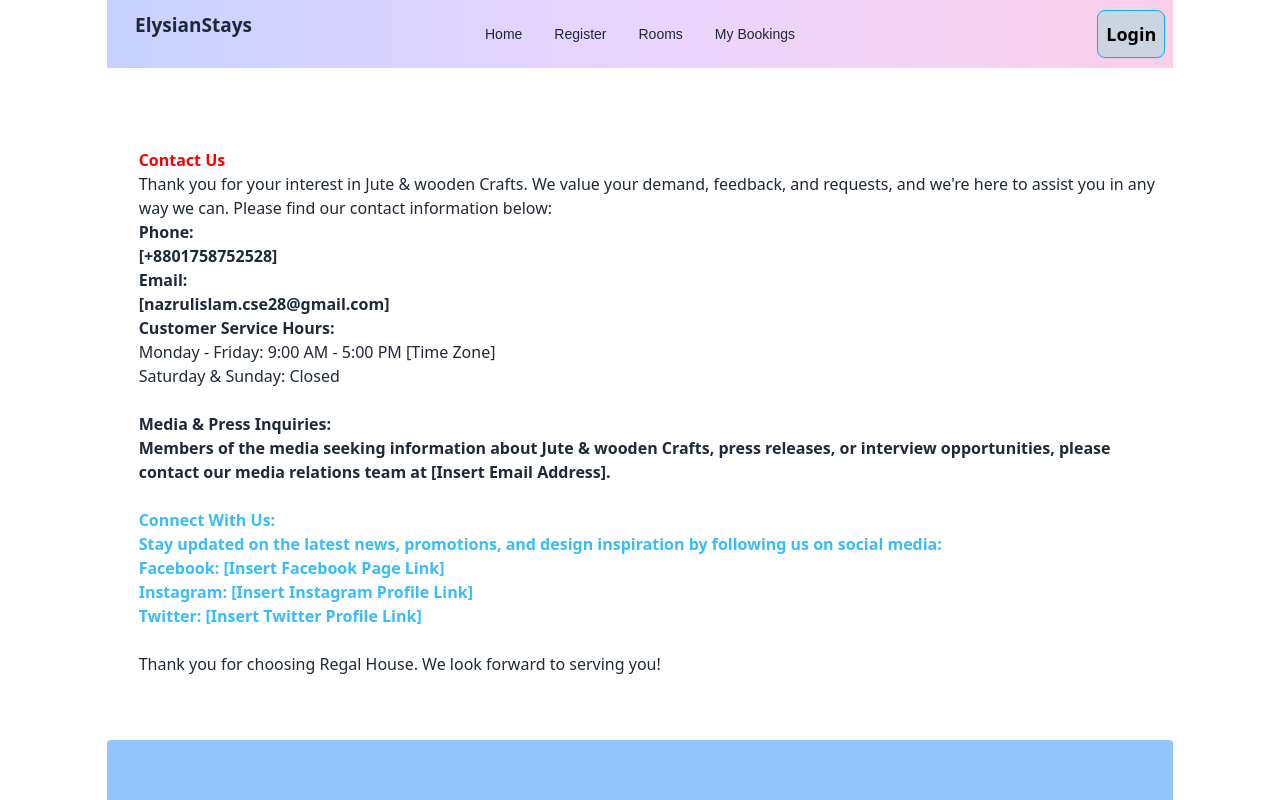
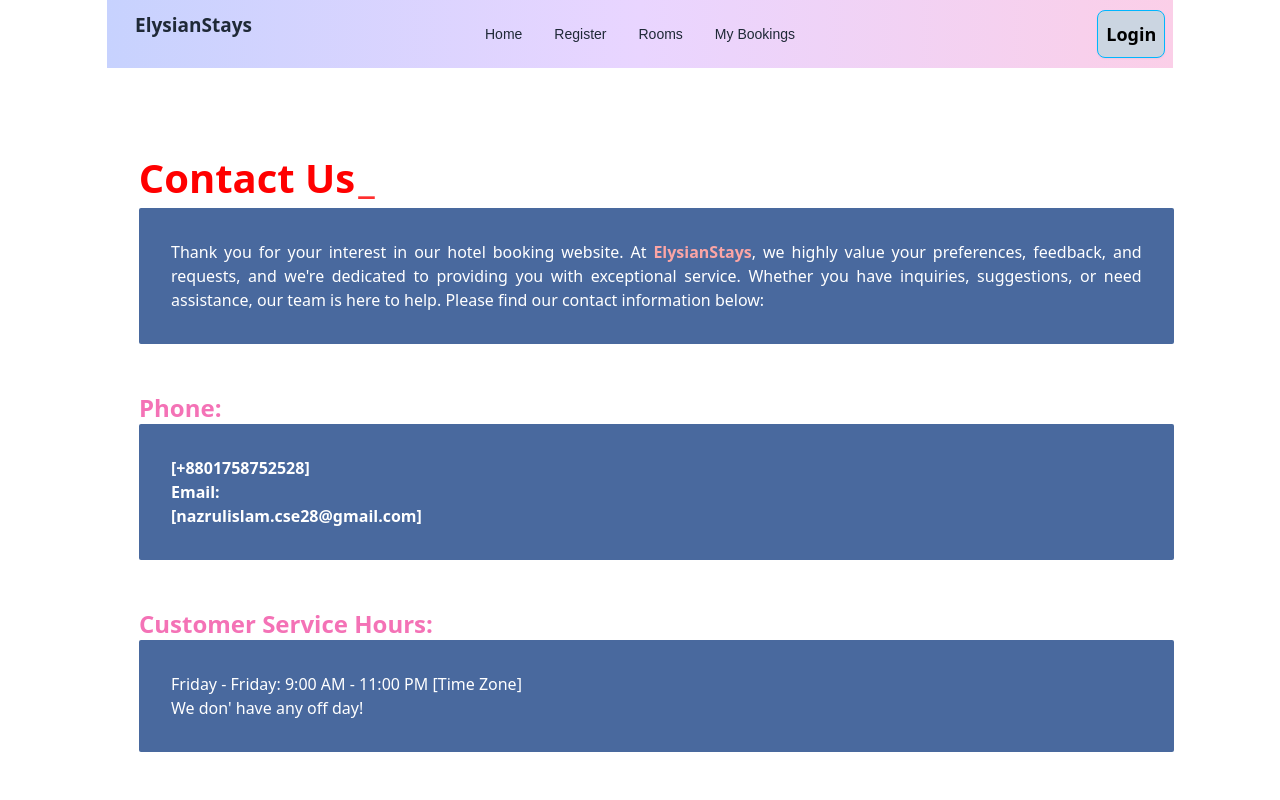
Before and after one commit to Nazrul144/hotel-booking-client-side, a React (Vite) app: page /contact in a window 1280 px wide. Shown: the top 800 px of the page. Built offline with nearby package versions, Linux system fonts and the light colour scheme; no server answers.

Commit message:
two optional section added

```diff
--- a/package.json
+++ b/package.json
@@ -10,6 +10,7 @@
     "preview": "vite preview"
   },
   "dependencies": {
+    "animate.css": "^4.1.1",
     "axios": "^1.6.8",
     "firebase": "^10.11.1",
     "localforage": "^1.10.0",
@@ -17,6 +18,7 @@
     "prop-types": "^15.8.1",
     "react": "^18.2.0",
     "react-animations": "^1.0.0",
+    "react-awesome-reveal": "^4.2.10",
     "react-datepicker": "^6.9.0",
     "react-dom": "^18.2.0",
     "react-helmet-async": "^2.0.5",
--- a/src/components/Footer.jsx
+++ b/src/components/Footer.jsx
@@ -23,7 +23,7 @@ const Footer = () => {
                     </div>
                 </nav>
                 <aside>
-                    <p>Copyright © 2024 - All right reserved by  ElysianStays Ltd</p>
+                    <p>Copyright © 2024 - All right reserved by  <span className="text-red-400 font-medium">ElysianStays</span> Ltd</p>
                 </aside>
             </footer>
         </div>
--- a/src/pages/About.jsx
+++ b/src/pages/About.jsx
@@ -1,5 +1,5 @@
 import { Fade } from "react-awesome-reveal";
-// import 'animate.css';
+import 'animate.css';
 const About = () => {
     return (
         <div>
@@ -7,49 +7,46 @@ const About = () => {
             <div className='ml-8 mr-8'>
                 <div className='mt-10'>
                     <Fade cascade>
-                <h3 className='text-xl font-bold text-sky-400 mt-6 animate__animated animate__fadeInRight animate__animated animate__backInDown'>About  Jute & wooden Crafts</h3>
-                    <p className='animate__animated animate__fadeInLeftBig'>
-                        Welcome to  Jute & wooden Crafts, where we believe in the timeless elegance of luxury living. Founded with a vision to redefine sophistication in home decor,  Jute & wooden Crafts is dedicated to curating exquisite collections that elevate your living spaces to new heights of opulence.
+                        <h3 className='text-xl text-center mb-4 font-bold text-sky-400 mt-8 animate__animated animate__fadeInRight animate__animated animate__backInDown'>About <span className="text-purple-400 font-bold">ElysianStays</span></h3>
+                        <div className="bg-pink-500 text-white p-8 rounded-lg">
+                            <p className='animate__animated animate__fadeInLeftBig text-justify'>
+                                Welcome to ElysianStays, where we believe in the timeless elegance of luxury living. Founded with a vision to redefine sophistication in travel accommodations, ElysianStays is dedicated to curating exquisite stays that elevate your travel experiences to new heights of opulence. Whether you're seeking a lavish getaway or a cozy retreat, our carefully curated selection of accommodations promises unparalleled comfort and indulgence. Explore our collection and embark on a journey of refined hospitality with ElysianStays
                             </p>
+                        </div>
                     </Fade>
 
                     <Fade cascade>
-               <h3 className='text-xl font-bold text-sky-400 mt-6 animate__animated animate__fadeInUp'>Our Story</h3>
+                        <h3 className='text-xl font-bold text-sky-400 mt-8 animate__animated animate__fadeInUp text-center mb-4'>Our Story</h3>
+                        <div className="bg-pink-500 text-white p-8 rounded-lg">
                             <p className='animate__animated animate__fadeInRight'>
-                        Established in [year],  Jute & wooden Crafts has been a beacon of luxury lifestyle solutions for discerning homeowners, interior designers, and architects alike. Our journey began with a passion for craftsmanship and an unwavering commitment to quality. Over the years, we've cultivated enduring relationships with artisans and designers from around the world, allowing us to bring you the finest selection of furniture, decor, and accessories.
+                                Established in 2016, ElysianStays has been a beacon of luxury hospitality solutions for discerning travelers, vacation planners, and adventurers alike. Our journey began with a passion for exceptional experiences and an unwavering commitment to quality service. Over the years, we've cultivated enduring relationships with hoteliers and hosts from around the world, allowing us to bring you the finest selection of accommodations, amenities, and experiences.
                             </p>
+                        </div>
                     </Fade>
 
                     <Fade cascade>
-            <h3 className='text-xl font-bold text-sky-400 mt-6 animate__animated animate__jackInTheBox'>Our Commitment</h3>
+                        <h3 className='text-xl font-bold text-sky-400 mt-8 animate__animated animate__jackInTheBox text-center mb-4'>Our Commitment</h3>
+                        <div className="bg-pink-500 text-white p-8 rounded-lg">
                             <p>
-                        Quality is the cornerstone of everything we do. From the materials, we source to the craftsmanship behind each piece, we hold ourselves to the highest standards of excellence. We take pride in offering luxury furnishings that not only exude beauty but also stand the test of time.
+                                Quality is the cornerstone of everything we do at ElysianStays. From the accommodations we select to the service we provide, we hold ourselves to the highest standards of excellence. We take pride in offering luxury stays that not only exude beauty but also guarantee comfort and durability. Each property in our collection is meticulously curated to ensure an unforgettable experience that stands the test of time.
                             </p>
+                        </div>
                     </Fade>
 
                     <Fade cascade>
-            <h3 className='text-xl font-bold text-sky-400 mt-6 animate__animated animate__jackInTheBox'>Our Commitment</h3>
-                    <p>
-                        Quality is the cornerstone of everything we do. From the materials, we source to the craftsmanship behind each piece, we hold ourselves to the highest standards of excellence. We take pride in offering luxury furnishings that not only exude beauty but also stand the test of time.
+                        <div>
+                            <h3 className="text-center font-bold text-sky-400 mt-8 mb-4 text-xl">Discover Luxury, Redefine Hospitality</h3>
+                            <div className="bg-pink-500 text-white p-8 rounded-lg">
+                            <p className='animate__animated animate__lightSpeedInRight'>
+                                Whether you're planning a luxurious getaway or seeking a cozy retreat, ElysianStays invites you to explore our curated selection of accommodations and experience the unparalleled hospitality and timeless elegance that define us.
                             </p>
-            </Fade>
-
-            <Fade cascade>
-            <h3 className='text-xl font-bold text-sky-400 mt-6 animate__animated animate__jackInTheBox'>Our Commitment</h3>
-                    <p>
-                        Quality is the cornerstone of everything we do. From the materials, we source to the craftsmanship behind each piece, we hold ourselves to the highest standards of excellence. We take pride in offering luxury furnishings that not only exude beauty but also stand the test of time.
-                    </p>
-            </Fade>
-
-
-                  <Fade cascade>
-                  <h3 >Discover Luxury, Redefine Elegance</h3>
-                    <p className='animate__animated animate__lightSpeedInRight'>
-                        Whether you're furnishing a lavish estate or adding a touch of refinement to your urban sanctuary,  Jute & wooden Crafts invites you to explore our curated collections and experience the unparalleled craftsmanship and timeless sophistication that define us.
-                    </p>
+                            </div>
+                        </div>
                     </Fade>
                     <Fade fraction>
-                  <small className='font-semibold animate__animated animate__flipInX mt-24'>Thank you for choosing  Jute & wooden Crafts as your partner in luxury living.</small>
+                        <div className="bg-purple-300 mx-auto rounded-xl mt-8 w-1/2 p-6 text-xl">
+                        <small className='font-semibold animate__animated animate__flipInX mt-24'>Thank you for choosing ElysianStays as your partner in luxury hospitality.</small>
+                        </div>
                     </Fade>
 
                 </div>
--- a/src/pages/Contact.jsx
+++ b/src/pages/Contact.jsx
@@ -11,7 +11,7 @@ const Contact = () => {
     <div>
 
       <div className='ml-8'>
-      <h1 style={{ paddingTop: '5rem', margin: 'auto 0', fontWeight: 'normal' }}>
+      <h1 style={{ paddingTop: '5rem', margin: 'auto 0', fontWeight: 'normal',  fontSize: '2.5rem' }}>
         {/* Life is simple{' '} */}
         <span style={{ color: 'red', fontWeight: 'bold' }}>
           {/* Style will be inherited from the parent element */}
@@ -33,25 +33,30 @@ const Contact = () => {
       <section className="contact-us ml-8">
         <div className="contact-info">
         <Fade cascade damping={0.1}>
-        <p className='animate__animated animate__backInDown'>Thank you for your interest in  Jute & wooden Crafts. We value your demand, feedback, and requests, and we're here to assist you in any way we can. Please find our contact information below:</p>
+        <p className='animate__animated animate__backInDown bg-[#49699e] text-white p-8 text-justify rounded-sm '>
+        Thank you for your interest in our hotel booking website. At <span className='font-bold text-red-300'>ElysianStays</span>, we highly value your preferences, feedback, and requests, and we're dedicated to providing you with exceptional service. Whether you have inquiries, suggestions, or need assistance, our team is here to help. Please find our contact information below:</p>
        </Fade>
 
 
           <div className="phone-email font-bold animate__animated animate__backInDown ">
           <Fade cascade damping={0.1}>
-          <h3>Phone:</h3>
+          <h3 className='text-2xl mt-12  text-pink-400 '>Phone:</h3>
+            <div className='bg-[#49699e] text-white p-8 text-justify rounded-sm'>
             <p>[+8801758752528]</p>
             <h3>Email:</h3>
             <p>[nazrulislam.cse28@gmail.com]</p>
+            </div>
        </Fade>
 
           </div>
 
           <div className="customer-service-hours mb-6 animate__animated animate__bounceInLeft">
           <Fade cascade damping={0.1}>
-          <h3 className='font-bold'>Customer Service Hours:</h3>
-            <p>Monday - Friday: 9:00 AM - 5:00 PM [Time Zone]</p>
-            <p>Saturday & Sunday: Closed</p>
+          <h3 className='font-bold text-2xl mt-12  text-pink-400 '>Customer Service Hours:</h3>
+            <div className='bg-[#49699e] text-white p-8 text-justify rounded-sm'>
+            <p>Friday - Friday: 9:00 AM - 11:00 PM [Time Zone]</p>
+            <p>We don' have any off day!</p>
+            </div>
        </Fade>
 
           </div>
@@ -60,24 +65,28 @@ const Contact = () => {
 
           <div className="media-press-inquiries mb-6 font-bold animate__animated animate__fadeInLeft">
           <Fade cascade damping={0.1}>
-          <h3>Media & Press Inquiries:</h3>
-            <p>Members of the media seeking information about  Jute & wooden Crafts, press releases, or interview opportunities, please contact our media relations team at [Insert Email Address].</p>
+          <h3 className='text-2xl mt-12  text-pink-400 '>Media & Press Inquiries:</h3>
+            <p className='bg-[#49699e] text-white p-8 text-justify rounded-sm'>
+          For media inquiries regarding our hotel booking website, press releases, or interview opportunities, please reach out to our media relations team at
+           [nazrulislam@gmail.com]. We look forward to connecting with you and providing any information or assistance you may need.</p>
 
        </Fade>
           </div>
 
-          <div className="connect-with-us mb-6 font-bold text-sky-400 animate__animated animate__fadeInRight">
+          <div className="connect-with-us mb-6 font-bold text-pink-400 animate__animated animate__fadeInRight">
           <Fade cascade damping={0.1}>
-          <h3>Connect With Us:</h3>
+          <h3 className='text-2xl mt-12'>Connect With Us:</h3>
+            <div className='bg-[#49699e] text-white p-8 text-justify rounded-sm'>
             <p>Stay updated on the latest news, promotions, and design inspiration by following us on social media:</p>
             <p>Facebook: [Insert Facebook Page Link]</p>
             <p>Instagram: [Insert Instagram Profile Link]</p>
             <p>Twitter: [Insert Twitter Profile Link]</p>
+            </div>
        </Fade>
 
           </div>
 
-          <p>Thank you for choosing Regal House. We look forward to serving you!</p>
+          <p>Thank you for choosing us. We look forward to serving you!</p>
         </div>
       </section>
 
--- a/src/pages/authentication/Login.jsx
+++ b/src/pages/authentication/Login.jsx
@@ -95,7 +95,7 @@ const Login = () => {
 
                     </div>
 
-                    <button className="block w-full p-3 text-center dark:text-gray-50 dark:bg-violet-600 font-bold rounded-lg bg-[tomato]">Login</button>
+                    <button className="block w-full p-3 text-center dark:text-gray-50 dark:bg-violet-600 font-bold rounded-lg bg-[#22C1C3]">Login</button>
                 </form>
                 <div className="errorDiv">
 
--- a/src/pages/authentication/Register.jsx
+++ b/src/pages/authentication/Register.jsx
@@ -67,7 +67,7 @@ const Register = () => {
             <Helmet>
                 <title>Hotel-Booking | Register</title>
             </Helmet>
-            <div className="w-full max-w-md p-8 space-y-3 rounded-xl dark:bg-gray-50 dark:text-gray-800 mt-44 lg:mt-8 mx-auto shadow-xl">
+            <div className="w-full max-w-md p-8 space-y-3 rounded-xl bg-[#FFFFFF33] dark:text-gray-800 mt-44 lg:mt-8 mx-auto shadow-xl">
                 <h1 className="text-2xl font-bold text-center">Register Now!</h1>
 
 
@@ -122,7 +122,7 @@ const Register = () => {
 
                     </div>
 
-                    <button className="block w-full p-3 text-center dark:text-gray-50 dark:bg-violet-600 font-bold rounded-lg bg-[tomato]">Register</button>
+                    <button className="block w-full p-3 text-center dark:text-gray-50 dark:bg-violet-600 font-bold rounded-lg bg-[#22C1C3]">Register</button>
                 </form>
                 <div className="errorDiv">
 
```
Also changed, not shown: 1 other file (tests, documents, lock files or other folders). Lines whose indentation alone changed are shown as unchanged.
